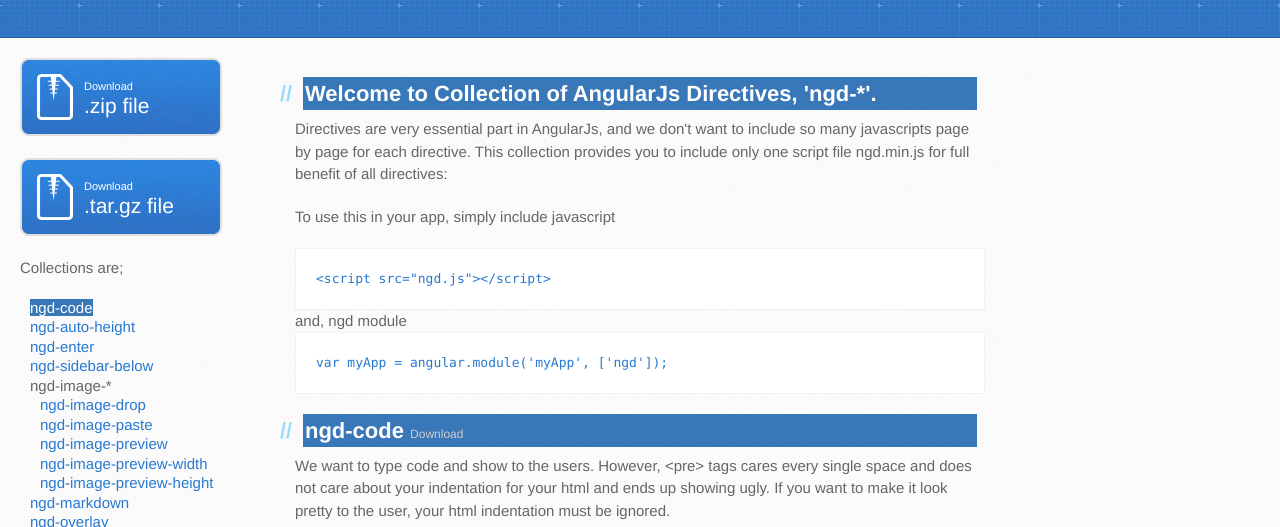
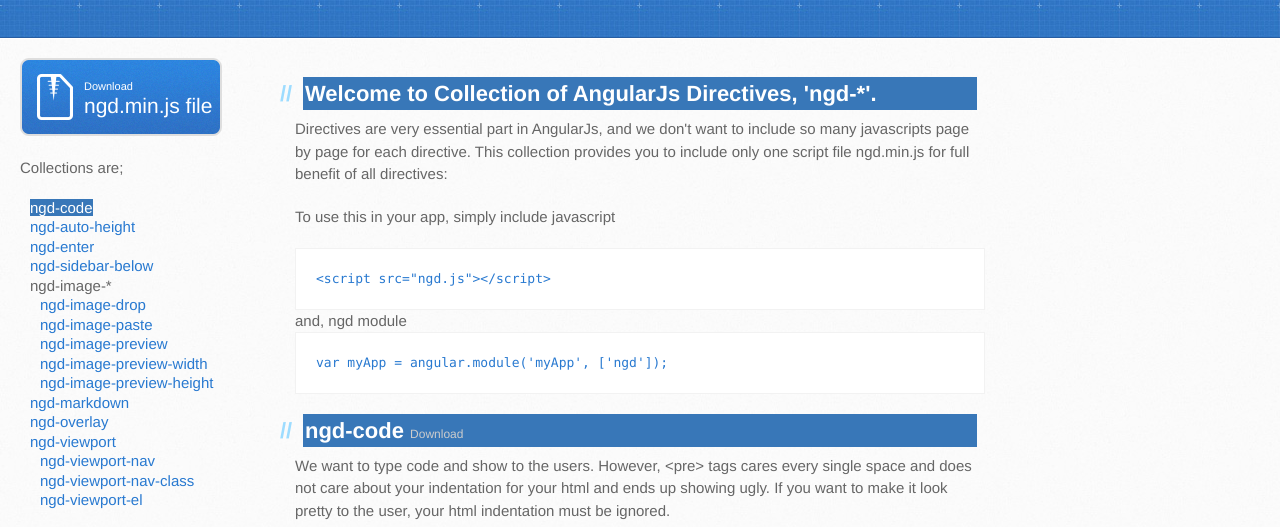
Before and after one commit to allenhwkim/angularjs-directives, a website: page index.html in a window 1280 px wide. Shown: the part 235-762 px from the top of the page. Drawn offline with nearby package versions, Linux system fonts and the light colour scheme.

Commit message:
updated index

```diff
--- a/index.html
+++ b/index.html
@@ -29,13 +29,9 @@
     </header>
 
     <aside id="sidebar" ngd-sidebar-below="header">
-      <a href="https://github.com/allenhwkim/angularjs-directives/zipball/master" class="button">
+      <a href="https://rawgit.com/allenhwkim/angularjs-directives/master/build/ngd.min.js" download="ngd.min.js" class="button">
         <small>Download</small>
-        .zip file
-      </a>
-      <a href="https://github.com/allenhwkim/angularjs-directives/tarball/master" class="button">
-        <small>Download</small>
-        .tar.gz file
+        ngd.min.js file
       </a>
 
       <p>
```
Also changed, not shown: development/index.html (+2 -6 lines).
